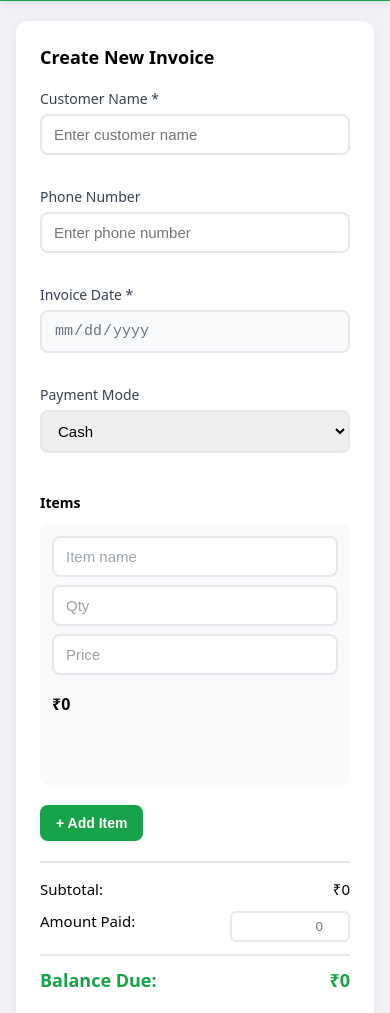
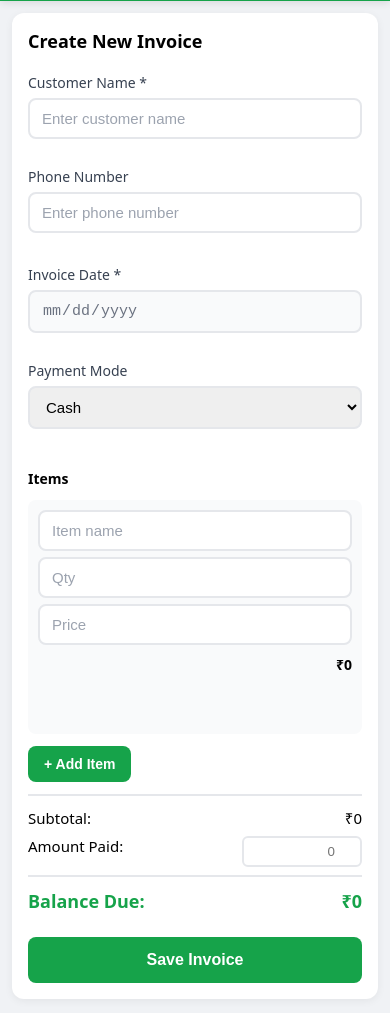
Before and after one commit to hisabpro-tech/HISAB-PRO-V5, a plain HTML site: page invoice.html in a window 390 px wide. Shown: the part 87-1100 px from the top of the page. Drawn offline with Linux system fonts and the light colour scheme; a script that the page names is missing.

Commit message:
Fix: mobile UI spacing + ghost placeholders for Qty Price

```diff
--- a/invoice.html
+++ b/invoice.html
@@ -26,6 +26,7 @@
 .form-group input,.form-group select{width:100%;padding:10px 12px;border:2px solid #e5e7eb;border-radius:8px;font-size:15px}
 .form-group input:focus,.form-group select:focus{outline:none;border-color:#16a34a}
 .form-group input:read-only{background:#f9fafb;color:#6b7280;cursor:not-allowed}
+.form-group input::placeholder{color:#9ca3af}
 .items-header{display:grid;grid-template-columns:2fr 80px 100px 100px 40px;gap:12px;margin-bottom:12px;padding:0 4px;font-size:13px;font-weight:600;color:#6b7280}
 .item-row{display:grid;grid-template-columns:2fr 80px 100px 100px 40px;gap:12px;margin-bottom:12px;align-items:center}
 .item-row input{padding:10px 12px;border:2px solid #e5e7eb;border-radius:8px;font-size:15px}
@@ -41,18 +42,25 @@
 .btn-save{background:#16a34a;color:#fff;border:none;border-radius:8px;padding:14px;width:100%;cursor:pointer;font-weight:700;font-size:16px;margin-top:20px}
 .btn-save:hover{background:#15803d}
 .btn-save:disabled{background:#9ca3af;cursor:not-allowed}
+
 @media (max-width:768px){
 .nav-container{padding:0 8px}
 .nav-brand{font-size:16px;padding:10px 0}
 .nav-links{width:100%;order:3;padding-bottom:4px}
 .nav-link{padding:12px 10px;font-size:13px}
 .btn-logout{padding:6px 10px;font-size:12px}
-.form-row{grid-template-columns:1fr}
+.container{padding:12px 12px 8px 12px}
+.card{padding:16px;margin-bottom:8px}
+.form-row{grid-template-columns:1fr;gap:12px}
 .items-header{display:none}
-.item-row{grid-template-columns:1fr;gap:8px;padding:12px;background:#f9fafb;border-radius:8px}
+.item-row{grid-template-columns:1fr;gap:6px;padding:10px;background:#f9fafb;border-radius:8px;margin-bottom:8px}
 .item-row input{width:100%}
-.item-total{text-align:left}
-.btn-remove-item{width:100%;height:40px}
+.item-total{padding:4px 0;text-align:right;font-size:14px}
+.btn-remove-item{width:100%;height:36px;margin-top:4px}
+.btn-add-item{margin-top:4px}
+.totals-section{margin-top:12px;padding-top:12px}
+.total-row{margin-bottom:8px}
+.btn-save{margin-top:16px}
 }
   </style>
 </head>
@@ -121,6 +129,7 @@
             <div class="item-total">₹0</div>
             <button type="button" class="btn-remove-item" style="visibility:hidden">×</button>
           </div>
+        </div>
         <button type="button" class="btn-add-item" id="addItemBtn">+ Add Item</button>
       </div>
 
```
